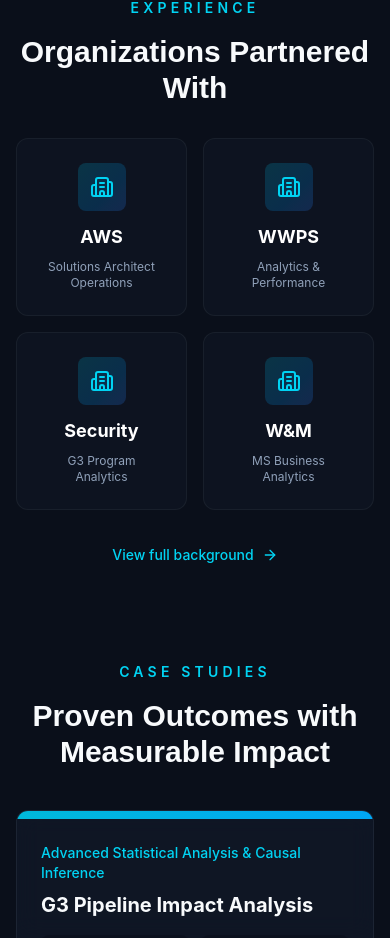
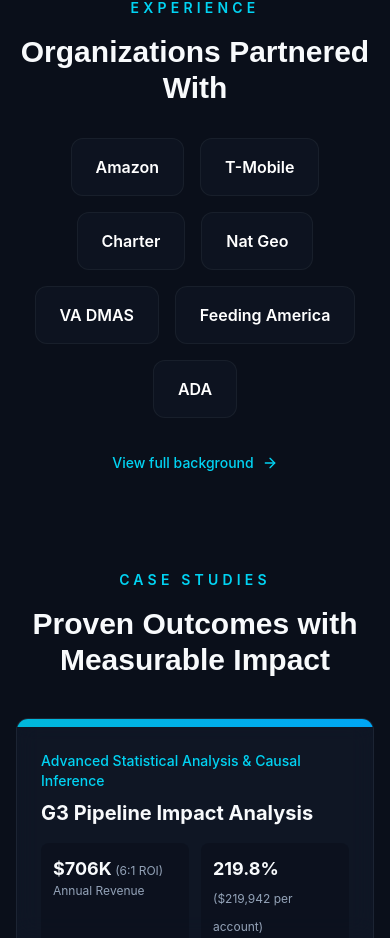
Before and after one commit to leducse/scott-leduc-consulting, a Next.js app: page / in a window 390 px wide. Shown: the part 4793-5731 px from the top of the page. Built offline with nearby package versions, Linux system fonts and the light colour scheme; a web font is replaced by a local one.

Commit message:
Update organizations with real clients/employers
- Replace internal AWS teams with actual organizations
- Add: Amazon, T-Mobile, Charter, Nat Geo, VA DMAS, Feeding America, ADA
- Simplify org display to clean pill/badge layout on both pages
- Better flex-wrap layout for 7 organizations

```diff
--- a/app/about/page.tsx
+++ b/app/about/page.tsx
@@ -176,24 +176,15 @@
             <h2 className="text-3xl font-bold text-white">Where I've Made Impact</h2>
           </div>
 
-          <div className="grid md:grid-cols-2 gap-6">
+          <div className="flex flex-wrap justify-center gap-3">
             {ORGANIZATIONS.map((org) => (
               <div
                 key={org.name}
-                className="group p-6 rounded-xl bg-[#111827]/50 border border-white/5 hover:border-cyan-500/30 transition-all"
+                className="group px-5 py-3 rounded-lg bg-[#111827]/50 border border-white/5 hover:border-cyan-500/30 transition-all"
               >
-                <div className="flex items-start gap-4">
-                  <div className="flex-shrink-0 w-12 h-12 rounded-xl bg-gradient-to-br from-cyan-500/20 to-blue-500/20 flex items-center justify-center">
-                    <Building2 className="w-6 h-6 text-cyan-400" />
-                  </div>
-                  <div>
-                    <h3 className="text-lg font-semibold text-white group-hover:text-cyan-400 transition-colors">
-                      {org.name}
-                    </h3>
-                    <p className="text-cyan-400/80 text-sm font-medium">{org.role}</p>
-                    <p className="text-slate-400 text-sm mt-1">{org.description}</p>
-                  </div>
-                </div>
+                <p className="text-base font-medium text-white group-hover:text-cyan-400 transition-colors">
+                  {org.name}
+                </p>
               </div>
             ))}
           </div>
--- a/app/page.tsx
+++ b/app/page.tsx
@@ -118,20 +118,16 @@
             </h2>
           </div>
 
-          <div className="grid grid-cols-2 md:grid-cols-4 gap-4">
+          <div className="flex flex-wrap justify-center gap-4">
             {ORGANIZATIONS.map((org) => (
               <div
                 key={org.name}
-                className="group relative p-6 rounded-xl bg-[#111827]/50 border border-white/5 hover:border-cyan-500/30 transition-all duration-300"
+                className="group relative px-6 py-4 rounded-xl bg-[#111827]/50 border border-white/5 hover:border-cyan-500/30 transition-all duration-300"
               >
                 <div className="absolute inset-0 rounded-xl bg-gradient-to-br from-cyan-500/5 to-blue-500/5 opacity-0 group-hover:opacity-100 transition-opacity" />
 
-                <div className="relative space-y-2 text-center">
-                  <div className="w-12 h-12 mx-auto rounded-lg bg-gradient-to-br from-cyan-500/20 to-blue-500/20 flex items-center justify-center mb-3">
-                    <Building2 className="w-6 h-6 text-cyan-400" />
-                  </div>
-                  <p className="text-lg font-bold text-white">{org.shortName}</p>
-                  <p className="text-xs text-slate-400">{org.role}</p>
+                <div className="relative text-center">
+                  <p className="text-base font-semibold text-white group-hover:text-cyan-400 transition-colors">{org.shortName}</p>
                 </div>
               </div>
             ))}
--- a/lib/constants.ts
+++ b/lib/constants.ts
@@ -190,31 +190,49 @@
   Sparkles: "Sparkles",
 } as const;
 
-// Organizations/clients worked with
+// Organizations worked with
 export const ORGANIZATIONS = [
   {
-    name: "Amazon Web Services",
-    shortName: "AWS",
+    name: "Amazon",
+    shortName: "Amazon",
     role: "Solutions Architect Operations",
-    description: "First SA operations member for SLG & EDU vertical",
+    description: "Analytics & ML for 1,200+ builders across 18 global regions",
   },
   {
-    name: "AWS WWPS",
-    shortName: "WWPS",
-    role: "Analytics & Performance",
-    description: "Supporting 1,200+ builders across 18 global sub-regions",
+    name: "T-Mobile",
+    shortName: "T-Mobile",
+    role: "Analytics & BI",
+    description: "Enterprise analytics and business intelligence",
   },
   {
-    name: "AWS Security",
-    shortName: "Security",
-    role: "G3 Program Analytics",
-    description: "$17M+ impact through engagement programs",
+    name: "Charter Communications",
+    shortName: "Charter",
+    role: "Data Analytics",
+    description: "Customer analytics and reporting solutions",
   },
   {
-    name: "William & Mary",
-    shortName: "W&M",
-    role: "MS Business Analytics",
-    description: "Raymond A. Mason School of Business",
+    name: "National Geographic Society",
+    shortName: "Nat Geo",
+    role: "Analytics",
+    description: "Data-driven insights for global initiatives",
+  },
+  {
+    name: "Virginia DMAS",
+    shortName: "VA DMAS",
+    role: "Healthcare Analytics",
+    description: "Virginia Department of Medical Assistance Services",
+  },
+  {
+    name: "Feeding America",
+    shortName: "Feeding America",
+    role: "Nonprofit Analytics",
+    description: "Impact measurement and program analytics",
+  },
+  {
+    name: "American Diabetes Association",
+    shortName: "ADA",
+    role: "Healthcare Analytics",
+    description: "Data strategy and analytics solutions",
   },
 ];
 
```
